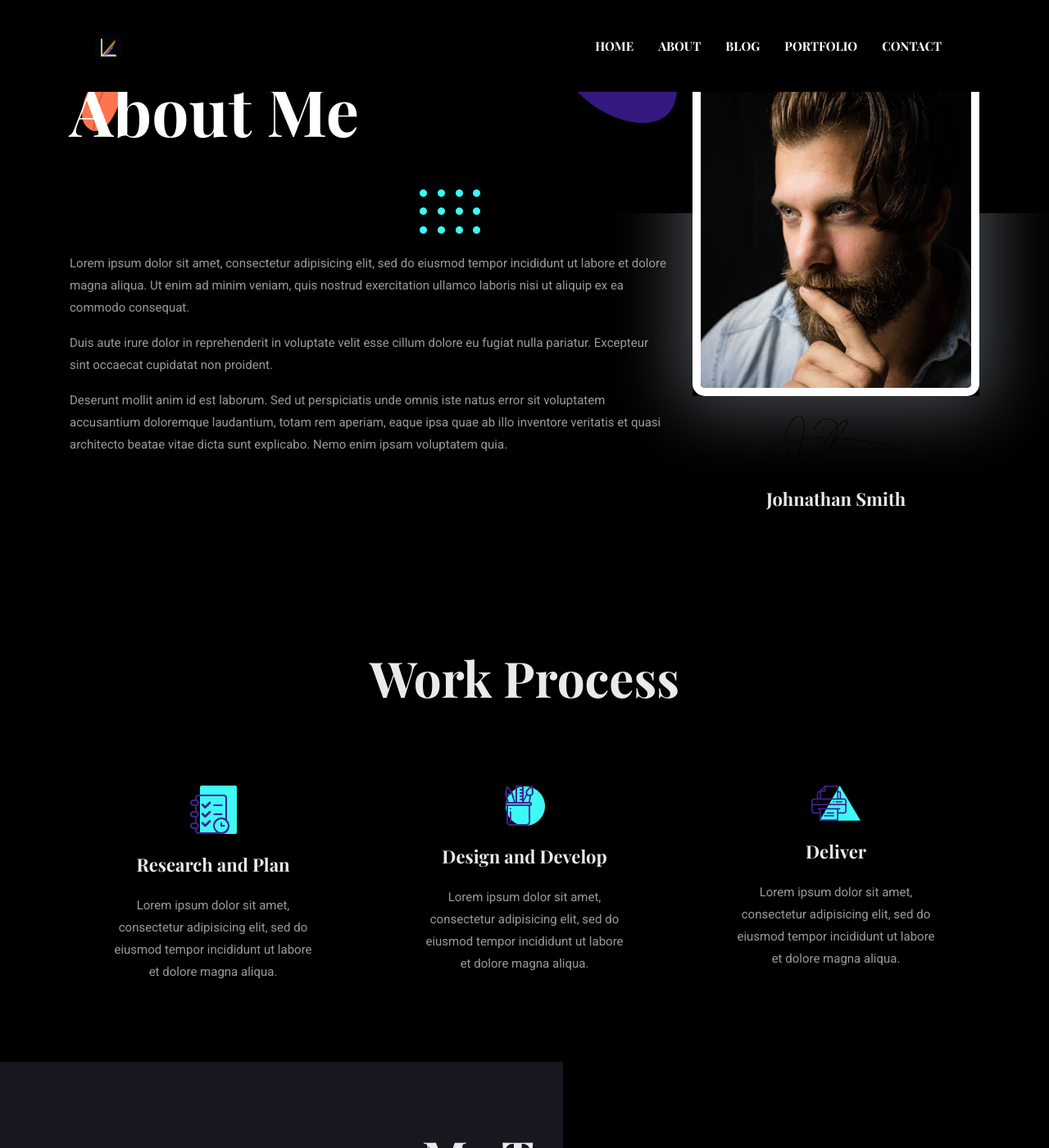
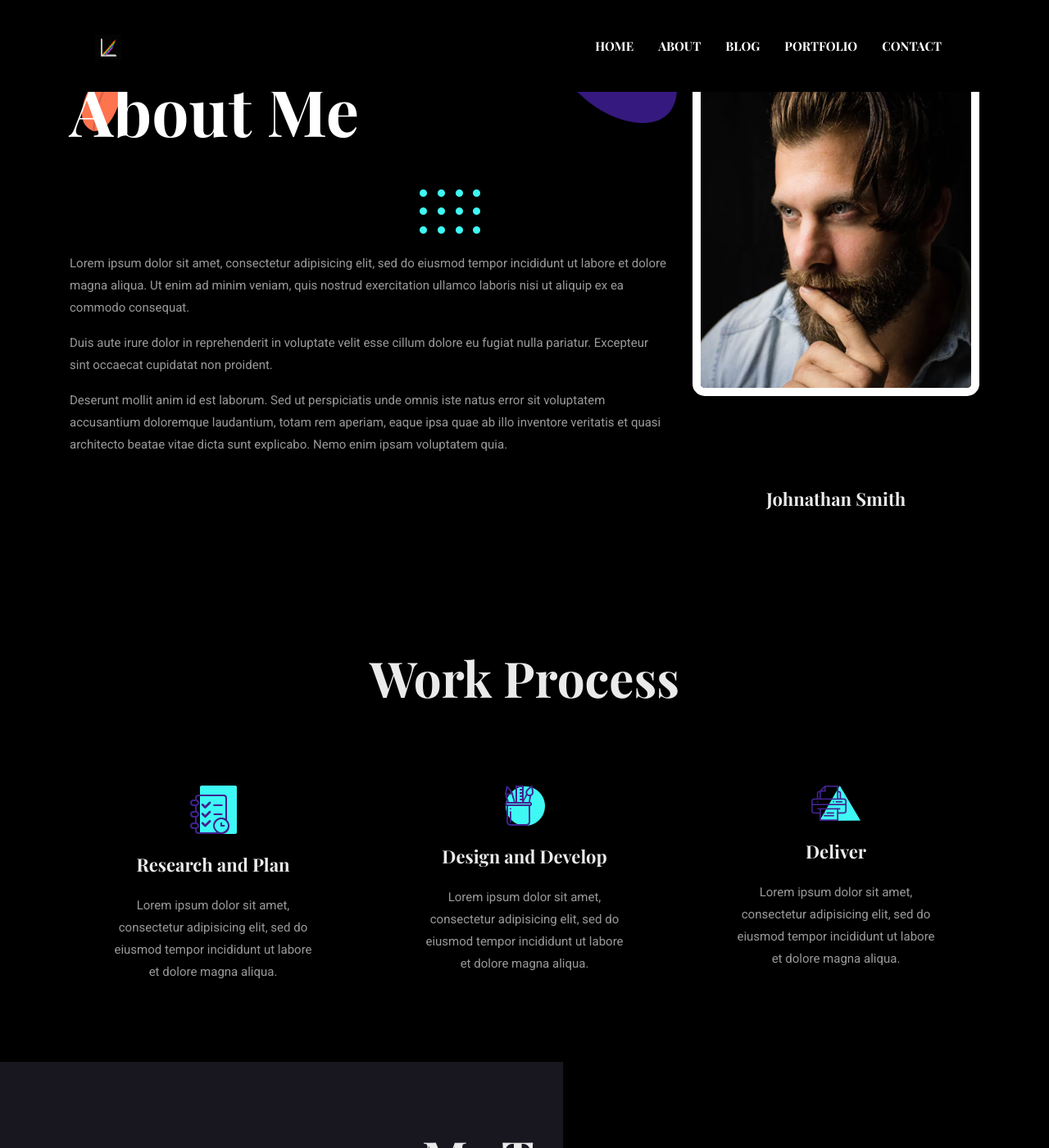
Before and after one commit to SpectralVectors/spectralvectors.github.io, a Jekyll site: the page built from _pages/about.md, in a window 1280 px wide and 1400 px high, scrolled down 264 px. Shown: the whole window at 82% size. Built offline with Jekyll 4.4.1, drawn with Linux system fonts in a browser that asks for light colours.

Commit message:
Update _homepage.scss

```diff
--- a/assets/scss/templates/_homepage.scss
+++ b/assets/scss/templates/_homepage.scss
@@ -80,7 +80,7 @@
 .hover-shadow{
   transition: .2s ease;
   &:hover{
-    box-shadow: 0px 18px 40px 8px rgba(224, 241, 255, 0.54) !important;
+    box-shadow: 0px 18px 40px 8px rgba(0, 0, 0, 0.54) !important;
   }
 }
 
@@ -201,7 +201,7 @@
   &::before {
     position: absolute;
     content: "";
-    box-shadow: 0px 0px 80.75px 14.25px rgba(224, 241, 255, 0.34);
+    box-shadow: 0px 0px 80.75px 14.25px rgba(0, 0, 0, 0.34);
     height: 100%;
     width: 100%;
     left: 0;
```
